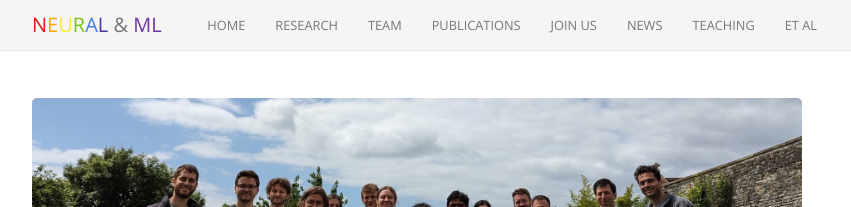
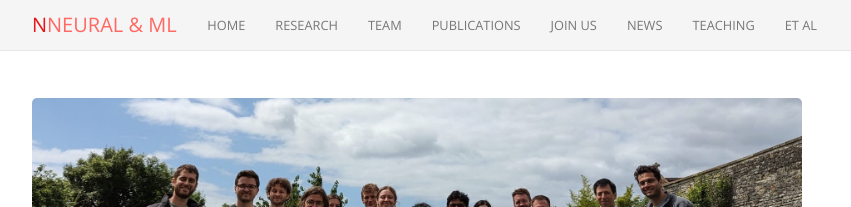
Before and after one commit to neuralml/neuralml.github.io, a Jekyll site: the page built from index.html, in a window 1280 px wide. Shown: the top 207 px of the page, without its empty margins (223-1074 px from the left). Built offline with Jekyll 4.4.1, drawn with Linux system fonts in a browser that asks for light colours; nearby versions of some CDN libraries.

Commit message:
Update navbar.html

```diff
--- a/_includes/navbar.html
+++ b/_includes/navbar.html
@@ -12,7 +12,7 @@
                 {% if site.usename4navbar%}
                     <span style='font-family:"Open Sans" font-weight:300'>{{ site.name }}</span>
                 {% else%}
-                    <span style='font-family:"Times New Roman" font-weight:300'><span style="color:#e81416">N</span><span style="color:#ffa500">e</span><span style="color:#faeb36">u</span><span style="color:#79c314">r</span><span style="color:#487de7">a</span><span style="color:#4b369d">l</span> & <span style="color:#70369d">ML</span></span>
+                    <span style='font-family:"Times New Roman" font-weight:300'><span style="color:#e81416">N</span><span style="color:#FF6863">Neural & ML</span>
                 {% endif%}
               </a>
             </div>
```
